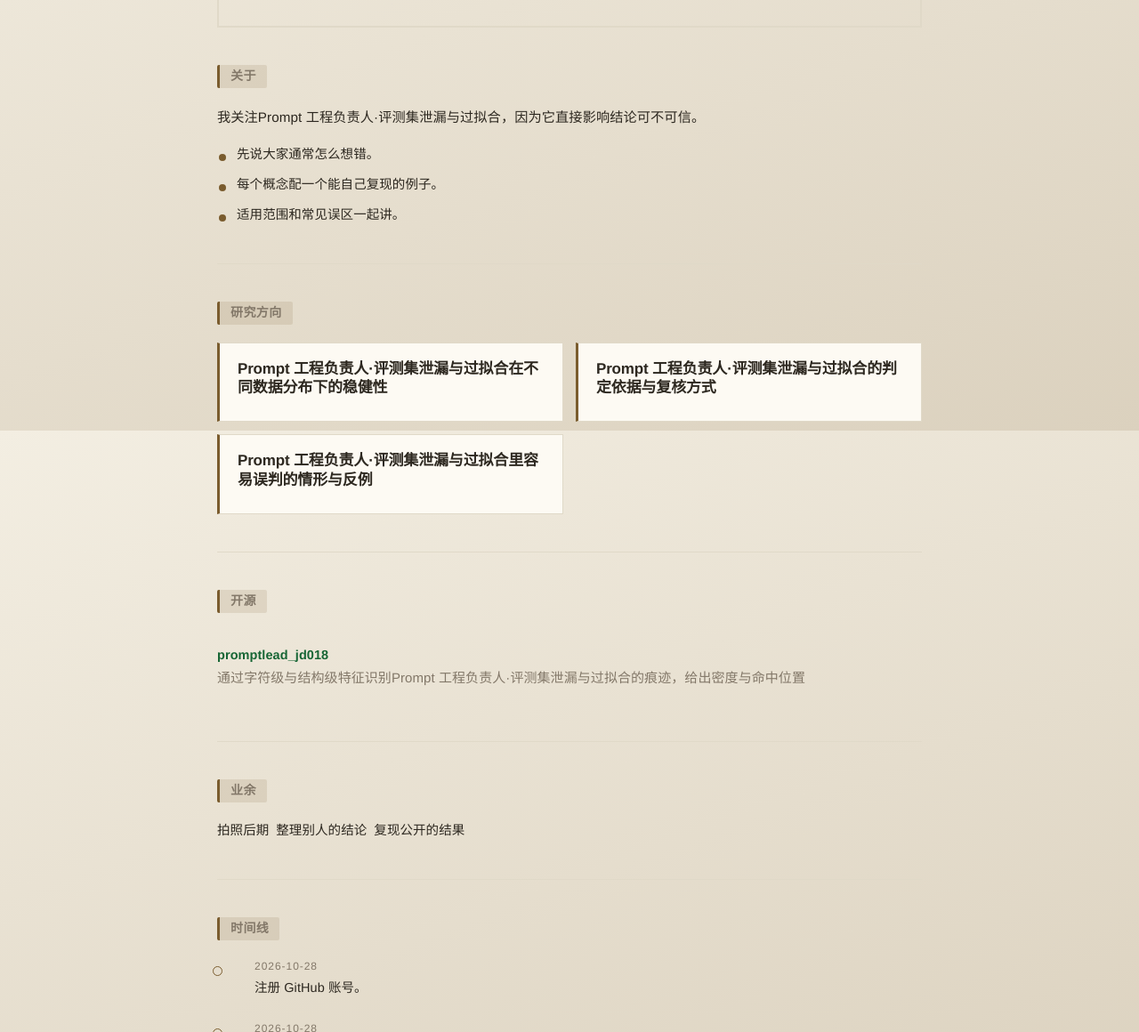
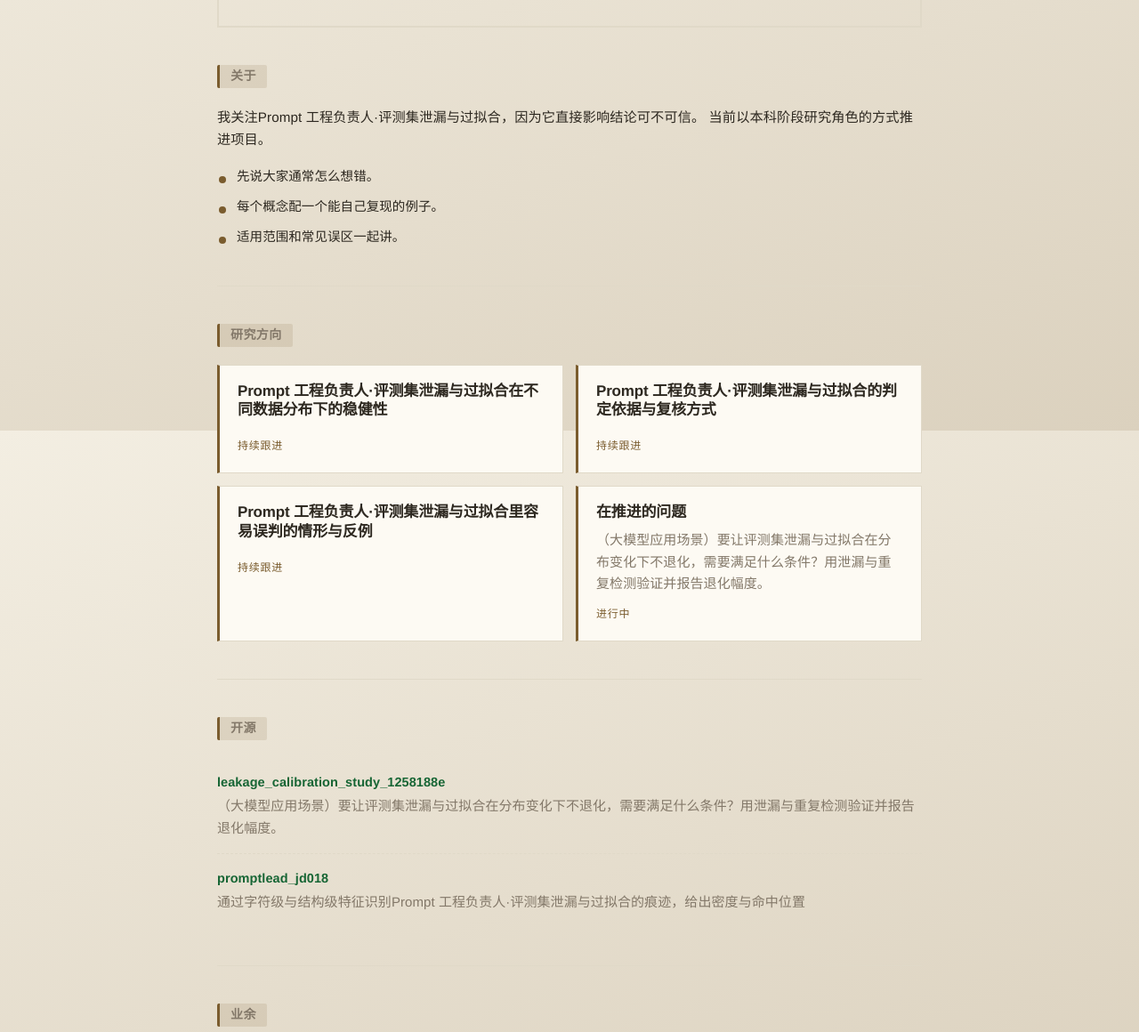
Before and after one commit to raintown2/raintown2.github.io, a plain HTML site: page index.html in a window 1280 px wide. Shown: the part 316-1476 px from the top of the page at 89% size. Drawn offline with Linux system fonts and the light colour scheme.

Commit message:
docs: 更新个人站点

```diff
--- a/index.html
+++ b/index.html
@@ -76,7 +76,7 @@
 
 <section class="about" id="about">
   <h2>关于</h2>
-  <p>我关注Prompt 工程负责人·评测集泄漏与过拟合，因为它直接影响结论可不可信。</p>
+  <p>我关注Prompt 工程负责人·评测集泄漏与过拟合，因为它直接影响结论可不可信。 当前以本科阶段研究角色的方式推进项目。</p>
   <ul class="traits">
     <li>先说大家通常怎么想错。</li>
     <li>每个概念配一个能自己复现的例子。</li>
@@ -89,12 +89,20 @@
   <div class="grid two">
     <article class="card">
       <h3>Prompt 工程负责人·评测集泄漏与过拟合在不同数据分布下的稳健性</h3>
+      <span class="status">持续跟进</span>
     </article>
     <article class="card">
       <h3>Prompt 工程负责人·评测集泄漏与过拟合的判定依据与复核方式</h3>
+      <span class="status">持续跟进</span>
     </article>
     <article class="card">
       <h3>Prompt 工程负责人·评测集泄漏与过拟合里容易误判的情形与反例</h3>
+      <span class="status">持续跟进</span>
+    </article>
+    <article class="card">
+      <h3>在推进的问题</h3>
+      <p>（大模型应用场景）要让评测集泄漏与过拟合在分布变化下不退化，需要满足什么条件？用泄漏与重复检测验证并报告退化幅度。</p>
+      <span class="status">进行中</span>
     </article>
   </div>
 </section>
@@ -102,6 +110,9 @@
 <section id="work">
   <h2>开源</h2>
   <ul class="repos">
+    <li><div class="name"><a href="https://github.com/raintown2/leakage_calibration_study_1258188e" rel="noopener">leakage_calibration_study_1258188e</a></div>
+      <div class="desc">（大模型应用场景）要让评测集泄漏与过拟合在分布变化下不退化，需要满足什么条件？用泄漏与重复检测验证并报告退化幅度。</div>
+    </li>
     <li><div class="name"><a href="https://github.com/raintown2/promptlead_jd018" rel="noopener">promptlead_jd018</a></div>
       <div class="desc">通过字符级与结构级特征识别Prompt 工程负责人·评测集泄漏与过拟合的痕迹，给出密度与命中位置</div>
     </li>
```
